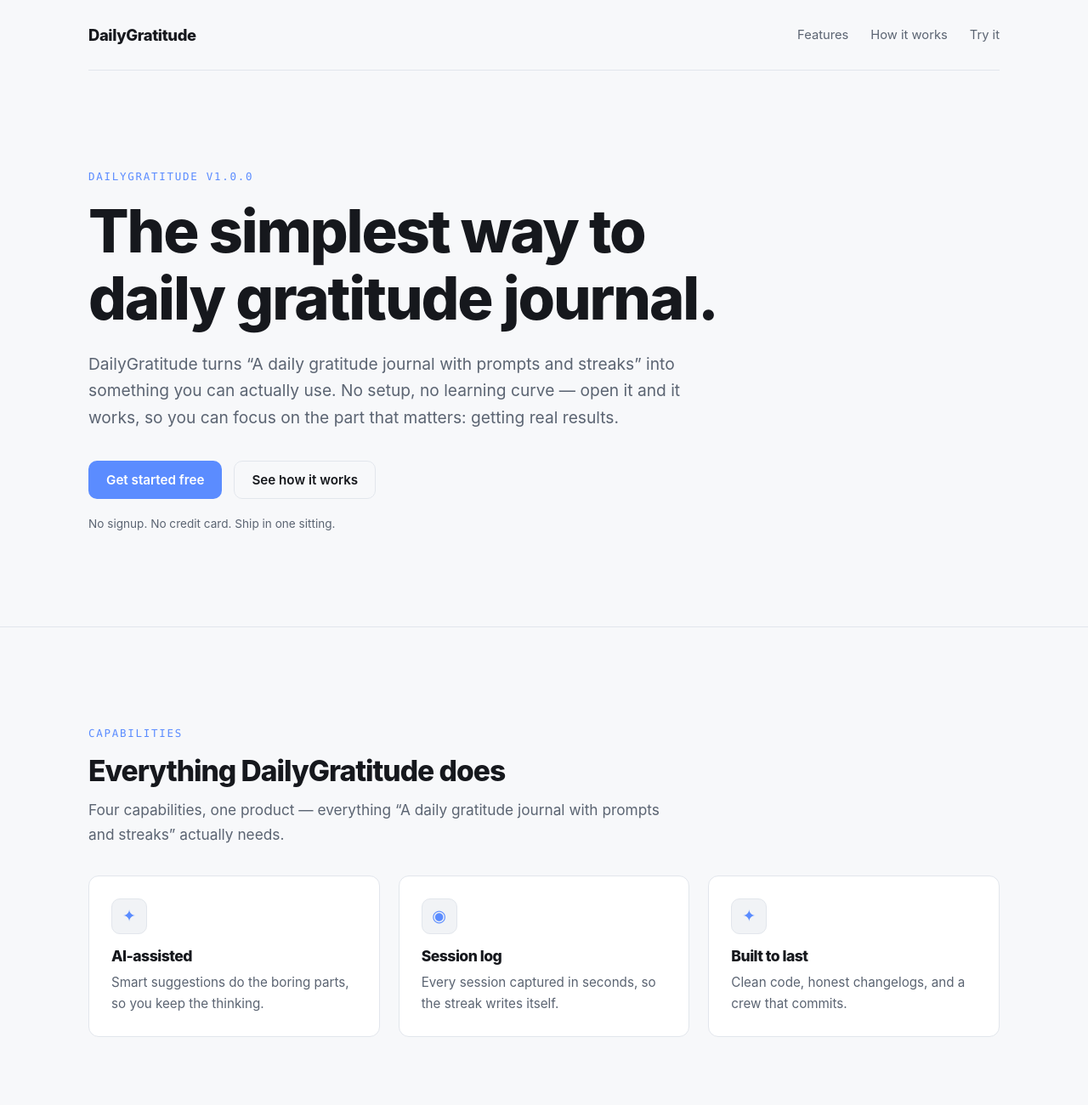
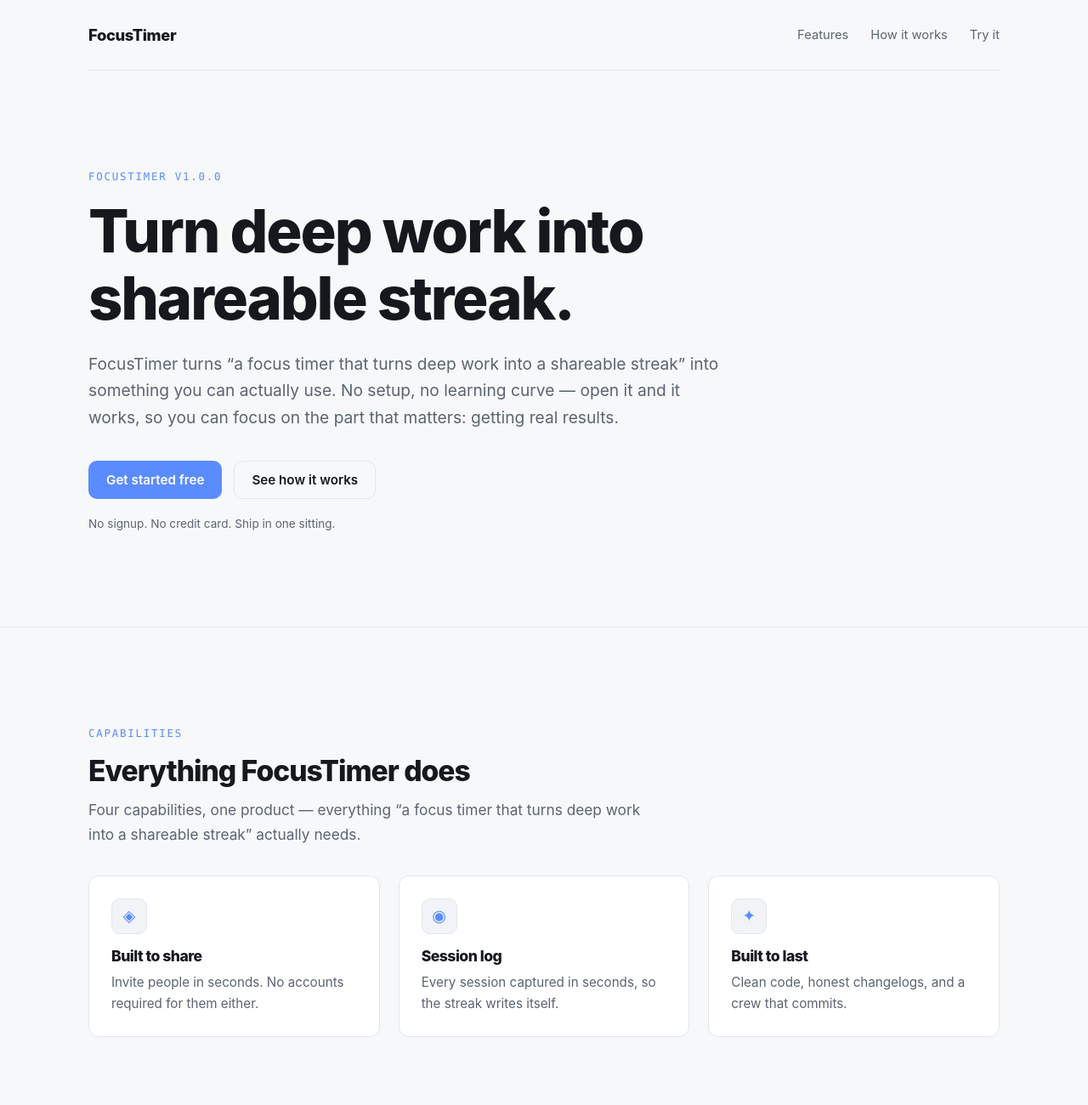
Before and after one commit to digvijaybind/gitcrew, a plain HTML site: page index.html in a window 1280 px wide. Shown: the top 1300 px of the page at 85% size. Drawn offline with Linux system fonts and the light colour scheme.

Commit message:
deploy: FocusTimer (crew 1e2cd7d2)

```diff
--- a/index.html
+++ b/index.html
@@ -3,8 +3,8 @@
 <head>
 <meta charset="UTF-8" />
 <meta name="viewport" content="width=device-width, initial-scale=1.0" />
-<title>DailyGratitude — The simplest way to daily gratitude journal.</title>
-<meta name="description" content="The simplest way to daily gratitude journal." />
+<title>FocusTimer — Turn deep work into shareable streak.</title>
+<meta name="description" content="Turn deep work into shareable streak." />
 <link rel="stylesheet" href="styles.css" />
 </head>
 <body>
@@ -12,7 +12,7 @@
 <header class="hero">
   <div class="container">
     <nav>
-      <span class="brand">DailyGratitude</span>
+      <span class="brand">FocusTimer</span>
       <span class="nav-links">
         <a href="#features">Features</a>
         <a href="#how">How it works</a>
@@ -20,9 +20,9 @@
       </span>
     </nav>
     <div class="hero-inner fade-in">
-      <span class="eyebrow">dailygratitude v1.0.0</span>
-      <h1>The simplest way to daily gratitude journal.</h1>
-      <p class="lead">DailyGratitude turns “A daily gratitude journal with prompts and streaks” into something you can actually use. No setup, no learning curve — open it and it works, so you can focus on the part that matters: getting real results.</p>
+      <span class="eyebrow">focustimer v1.0.0</span>
+      <h1>Turn deep work into shareable streak.</h1>
+      <p class="lead">FocusTimer turns “a focus timer that turns deep work into a shareable streak” into something you can actually use. No setup, no learning curve — open it and it works, so you can focus on the part that matters: getting real results.</p>
       <div class="cta">
         <button class="btn btn-primary" data-cta>Get started free</button>
         <button class="btn btn-ghost" data-scroll="#how">See how it works</button>
@@ -35,10 +35,10 @@
 <section id="features">
   <div class="container">
     <span class="eyebrow">Capabilities</span>
-    <h2>Everything DailyGratitude does</h2>
-    <p class="lead">Four capabilities, one product — everything “A daily gratitude journal with prompts and streaks” actually needs.</p>
+    <h2>Everything FocusTimer does</h2>
+    <p class="lead">Four capabilities, one product — everything “a focus timer that turns deep work into a shareable streak” actually needs.</p>
     <div class="grid">
-      <div class="feature card"><span class="ico">✦</span><h3>AI-assisted</h3><p>Smart suggestions do the boring parts, so you keep the thinking.</p></div>
+      <div class="feature card"><span class="ico">◈</span><h3>Built to share</h3><p>Invite people in seconds. No accounts required for them either.</p></div>
       <div class="feature card"><span class="ico">◉</span><h3>Session log</h3><p>Every session captured in seconds, so the streak writes itself.</p></div>
       <div class="feature card"><span class="ico">✦</span><h3>Built to last</h3><p>Clean code, honest changelogs, and a crew that commits.</p></div>
     </div>
@@ -51,7 +51,7 @@
     <h2>From thought to shipped in minutes</h2>
     <div class="steps">
       <div class="step"><b>1</b><h3>Tell us what you need</h3><p>One sentence is enough to get going.</p></div>
-      <div class="step"><b>2</b><h3>DailyGratitude does the work</h3><p>The heavy lifting happens automatically, in real time.</p></div>
+      <div class="step"><b>2</b><h3>FocusTimer does the work</h3><p>The heavy lifting happens automatically, in real time.</p></div>
       <div class="step"><b>3</b><h3>You take it from there</h3><p>Everything is yours to edit, extend, and own.</p></div>
     </div>
   </div>
@@ -60,7 +60,7 @@
 <section id="try" class="try-section">
   <div class="container">
     <span class="eyebrow">Live demo</span>
-    <h2>Take DailyGratitude for a spin</h2>
+    <h2>Take FocusTimer for a spin</h2>
     <p class="lead">This is a real, working widget — not a screenshot.</p>
     <div class="demo card" id="demo">
       <div class="demo-output">—</div>
@@ -76,14 +76,14 @@
 <section class="cta-section">
   <div class="container">
     <h2>Ready when you are</h2>
-    <p class="lead">DailyGratitude turns “A daily gratitude journal with prompts and streaks” into something you can actually use. No setup, no learning curve — open it and it works, so you can focus on the part that matters: getting real results.</p>
-    <button class="btn btn-primary" data-cta>Start with DailyGratitude</button>
+    <p class="lead">FocusTimer turns “a focus timer that turns deep work into a shareable streak” into something you can actually use. No setup, no learning curve — open it and it works, so you can focus on the part that matters: getting real results.</p>
+    <button class="btn btn-primary" data-cta>Start with FocusTimer</button>
   </div>
 </section>
 
 <footer>
   <div class="container">
-    <span>DailyGratitude — The simplest way to daily gratitude journal.</span>
+    <span>FocusTimer — Turn deep work into shareable streak.</span>
     <span class="mono">built by a crew · living in git · <a href="https://www.gitagent.sh/" target="_blank" rel="noopener">GitAgentProtocol</a></span>
   </div>
 </footer>
```
